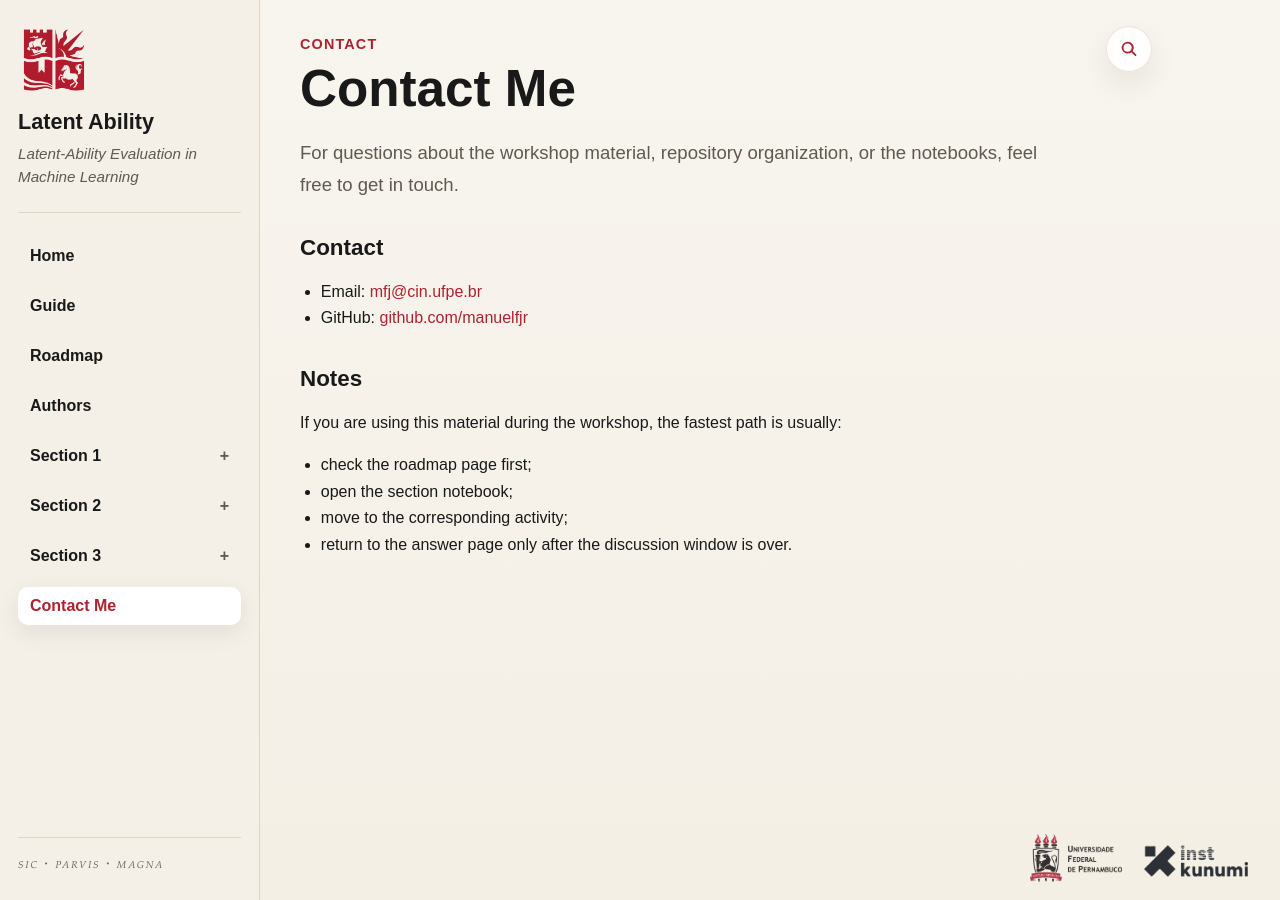
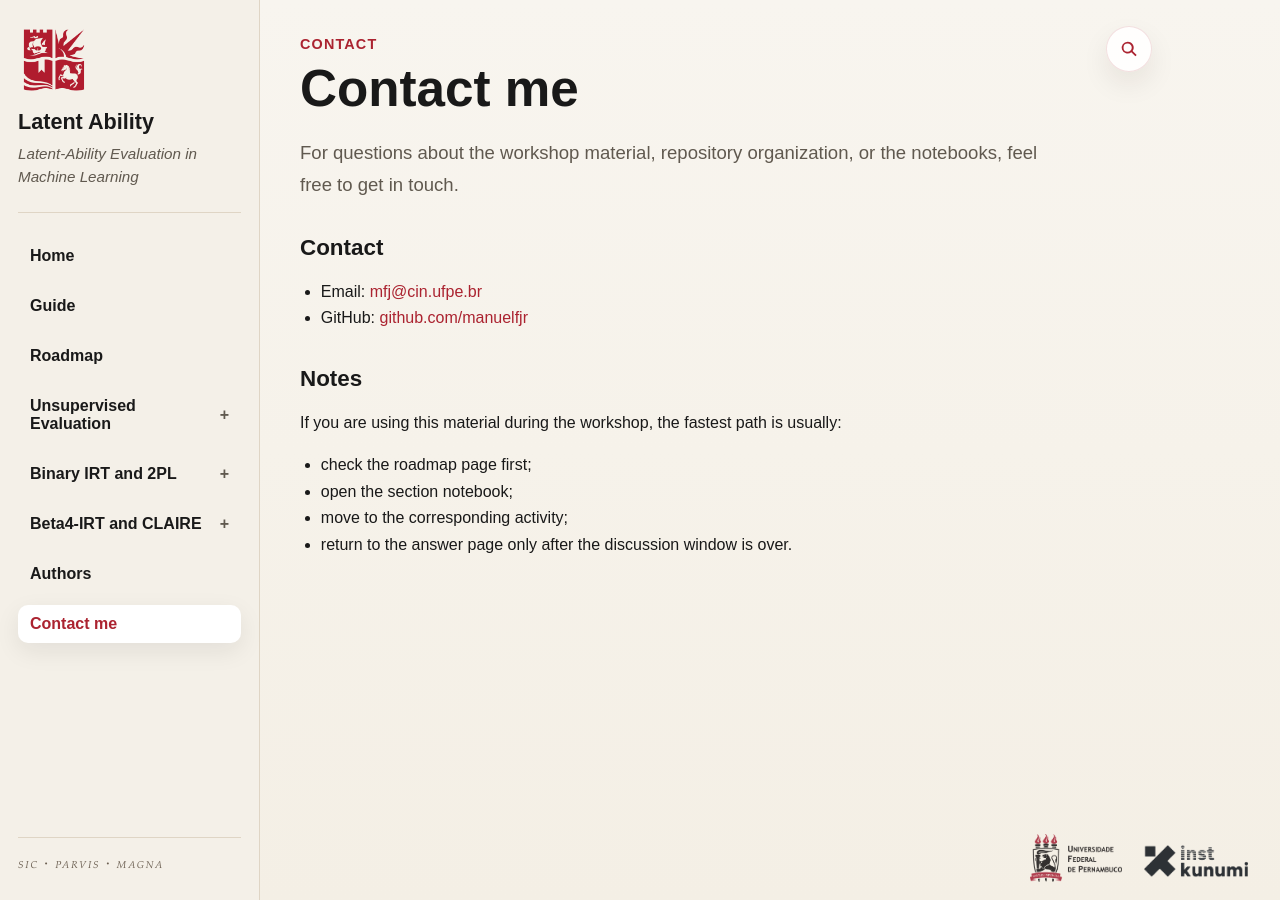
Before and after one commit to Manuelfjr/latent-ability-ml, a Jekyll site: the page built from site/contact.md, in a window 1280 px wide. Built offline with Jekyll 4.4.1, drawn with Linux system fonts in a browser that asks for light colours.

Commit message:
update: search bar and other

```diff
--- a/site/_data/navigation.yml
+++ b/site/_data/navigation.yml
@@ -4,9 +4,7 @@
   url: /readme/
 - title: Roadmap
   url: /roadmap/
-- title: Authors
-  url: /authors/
-- title: Section 1
+- title: Unsupervised Evaluation
   children:
     - title: Overview
       url: /section-1/
@@ -14,7 +12,7 @@
       url: /section-1-activity/
     - title: Answer
       url: /section-1-answer/
-- title: Section 2
+- title: Binary IRT and 2PL
   children:
     - title: Overview
       url: /section-2/
@@ -22,7 +20,7 @@
       url: /section-2-activity/
     - title: Answer
       url: /section-2-answer/
-- title: Section 3
+- title: Beta4-IRT and CLAIRE
   children:
     - title: Overview
       url: /section-3/
@@ -32,5 +30,7 @@
       url: /section-3-activity/
     - title: Answer
       url: /section-3-answer/
-- title: Contact Me
+- title: Authors
+  url: /authors/
+- title: Contact me
   url: /contact/
--- a/site/contact.md
+++ b/site/contact.md
@@ -1,6 +1,6 @@
 ---
 layout: default
-title: Contact Me
+title: Contact me
 eyebrow: Contact
 lead: For questions about the workshop material, repository organization, or the notebooks, feel free to get in touch.
 permalink: /contact/
```
Also changed, not shown: 17 other files.
